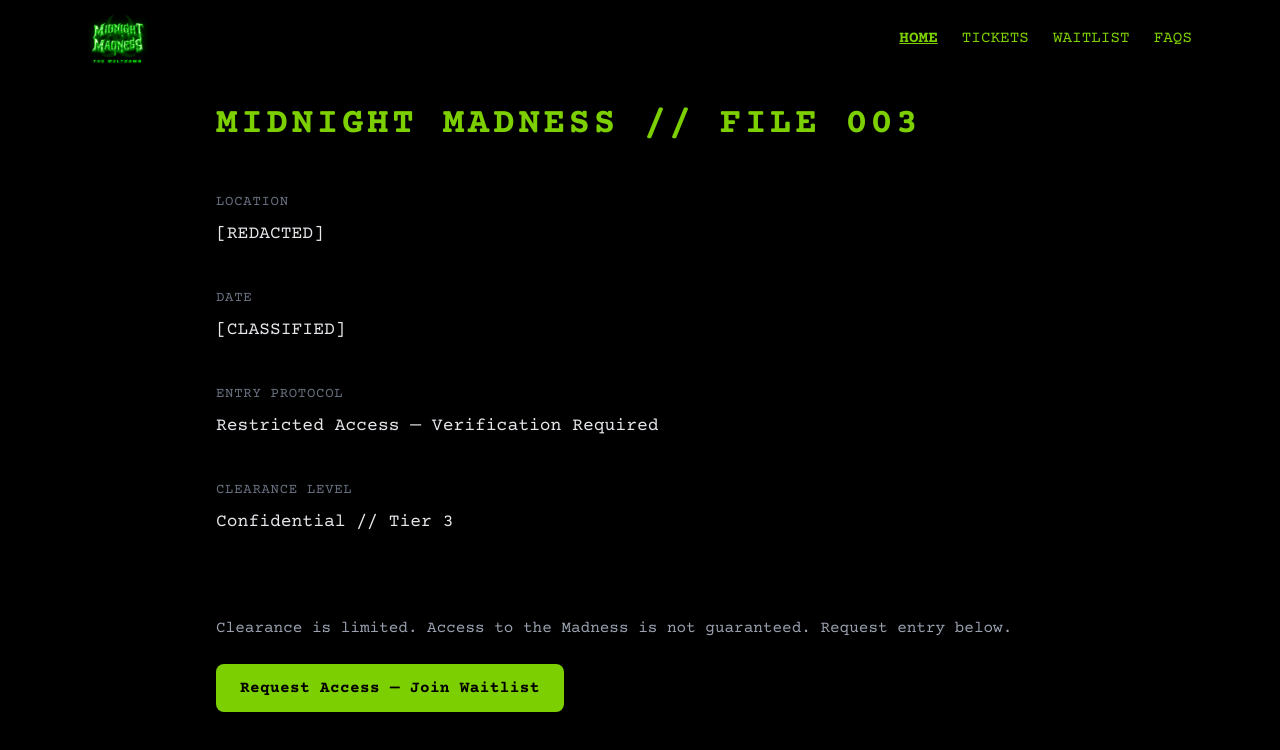
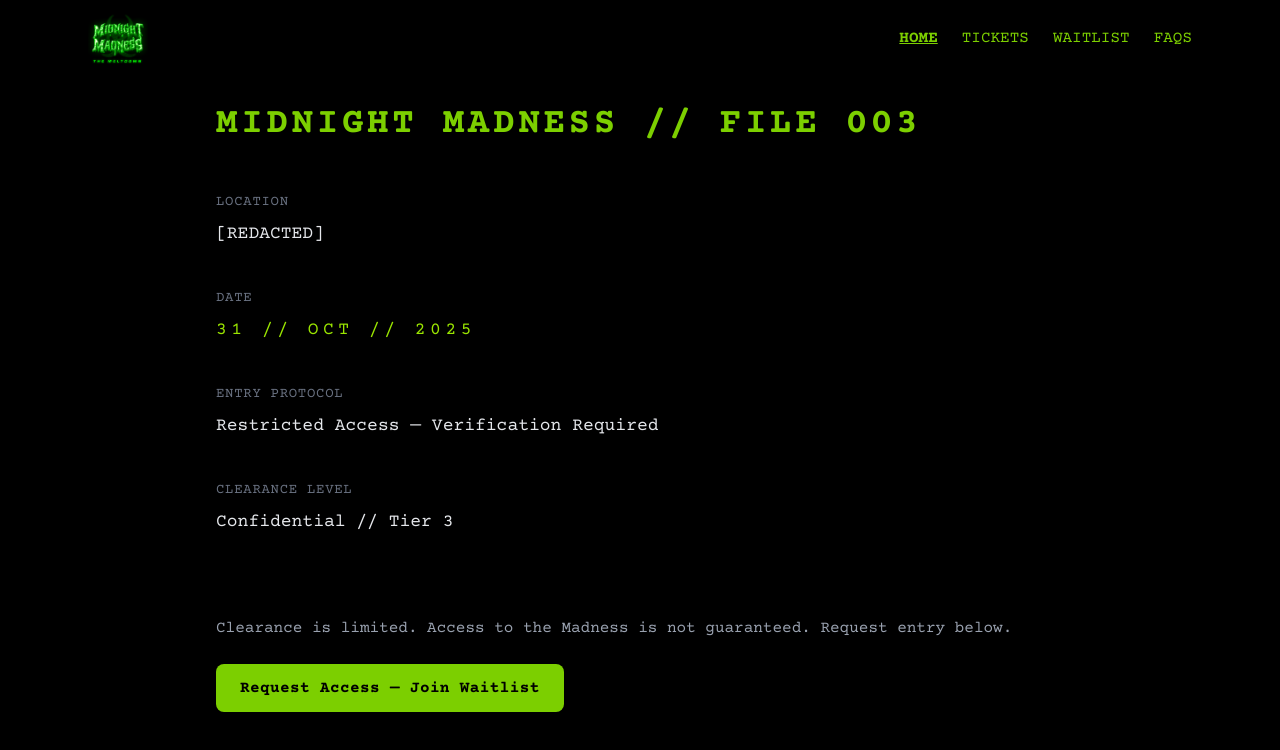
Before and after one commit to HansOheneba/mm3, a Next.js app: page / in a window 1280 px wide. Shown: the top 750 px of the page. Built offline with nearby package versions, Linux system fonts and the light colour scheme; what tailwindcss-animated would draw is missing.

Commit message:
date added

```diff
--- a/app/page.tsx
+++ b/app/page.tsx
@@ -49,7 +49,9 @@ const Mm3 = () => {
           <h2 className="text-sm text-gray-500 uppercase tracking-wider mb-2">
             Date
           </h2>
-          <p className="text-lg font-mono text-gray-200">[CLASSIFIED]</p>
+          <p className="text-lg font-mono text-lime-400 tracking-[0.25em]">
+            31 // OCT // 2025
+          </p>
         </div>
 
         <div>
```
